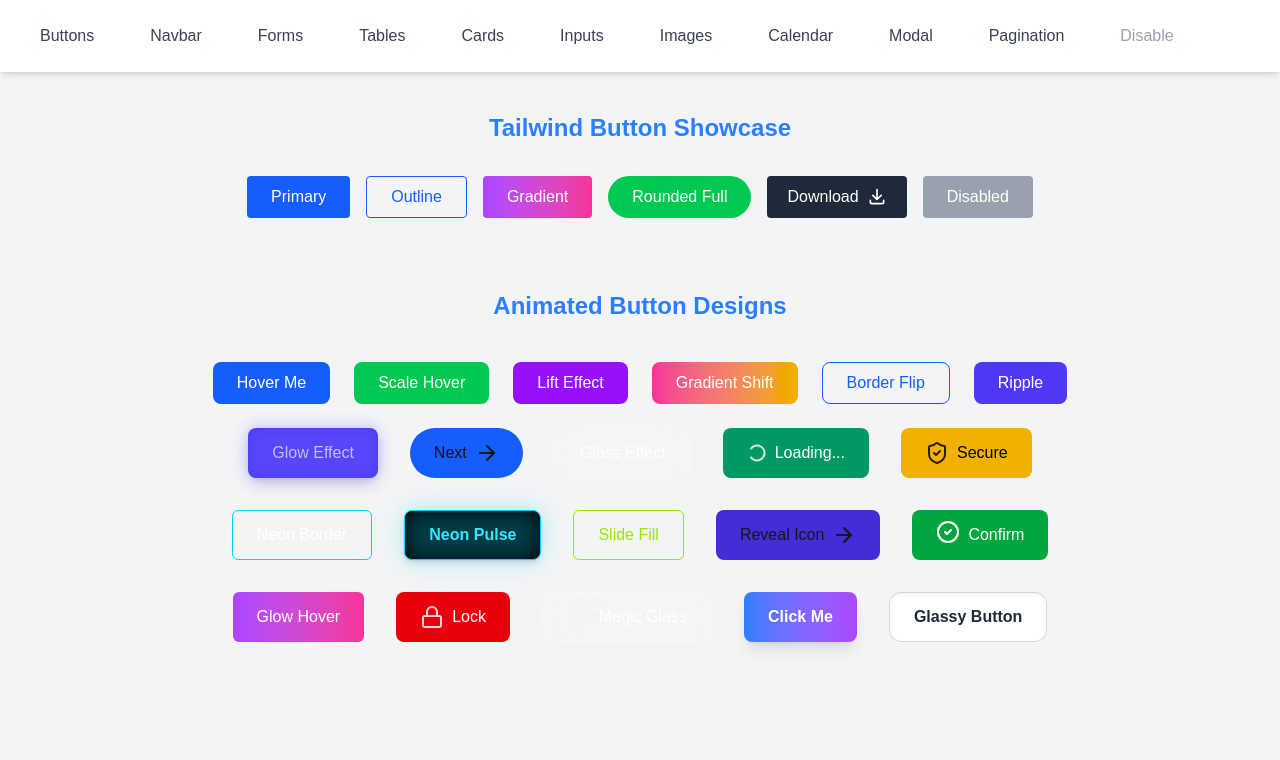
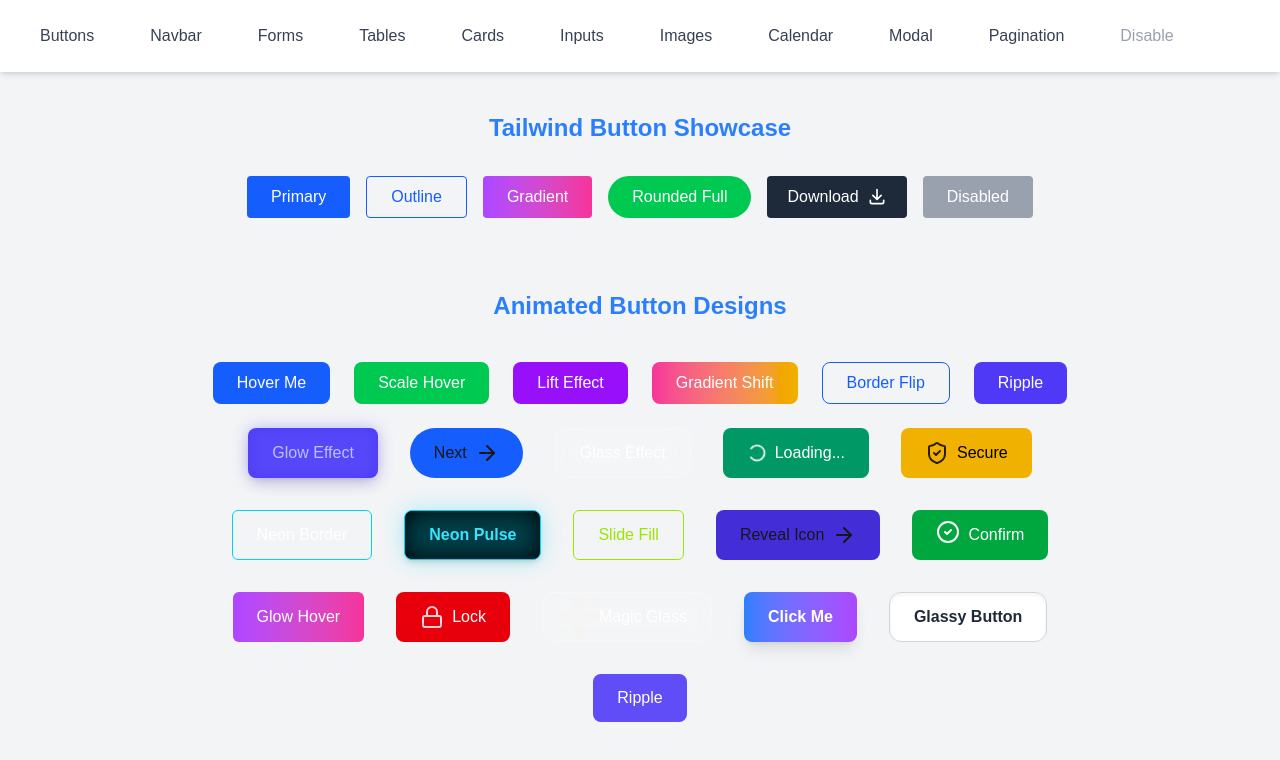
Before and after one commit to Prohor722/tailwind_compoenets, a Next.js app: page /button in a window 1280 px wide. Shown: the top 760 px of the page. Built offline with nearby package versions, Linux system fonts and the light colour scheme.

Commit message:
another button added

```diff
--- a/app/components/animarion-buttons.tsx
+++ b/app/components/animarion-buttons.tsx
@@ -132,6 +132,11 @@ export const AnimarionButtons = () => {
           <button className="px-6 py-3 bg-white border border-gray-300 shadow-inner rounded-xl text-gray-800 font-semibold transition-all duration-200 active:scale-95 hover:shadow-md hover:border-blue-400 backdrop-blur-md">
             Glassy Button
           </button>
+
+          <button className="relative px-6 py-3 bg-indigo-600 text-white rounded-lg overflow-hidden group hover:scale-105 transition-all duration-300">
+            Ripple
+            <span className="absolute inset-0 bg-white opacity-10 rounded-lg group-hover:animate-ping" />
+          </button>
         </div>
       </div>
     </div>
```
